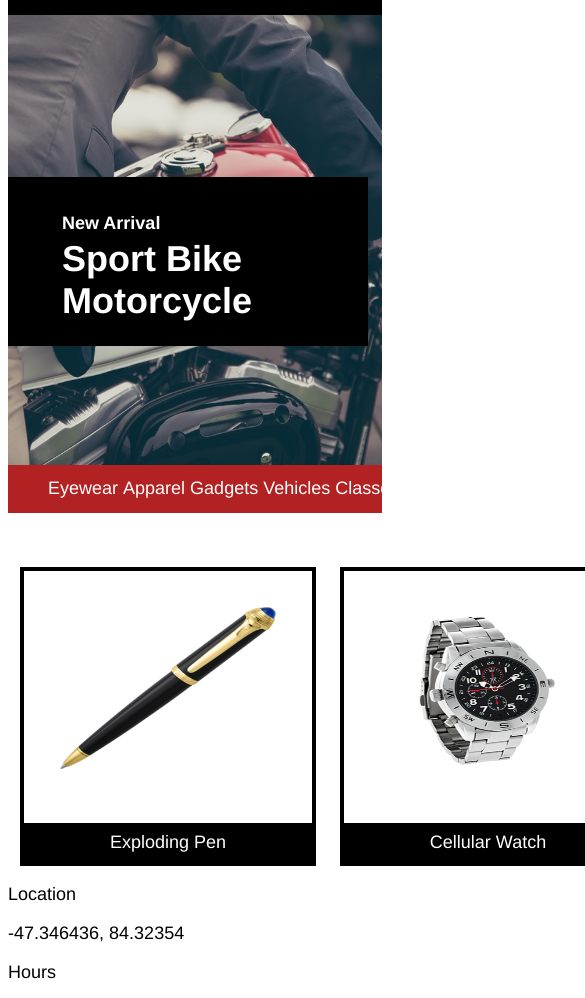
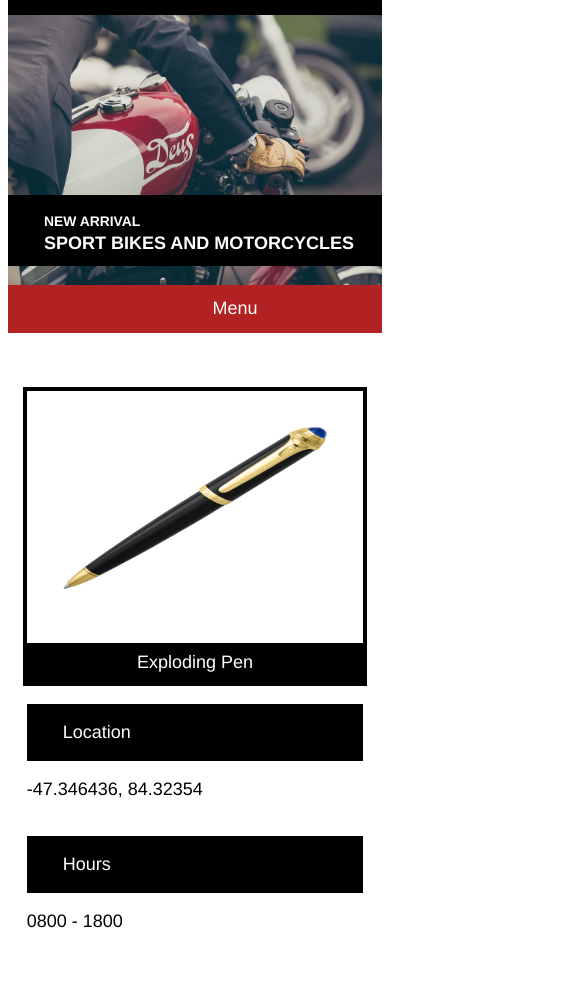
Before and after one commit to freckledlady/Secret-Agent-Supply, a plain HTML site: page index.html in a window 390 px wide. Shown: the part 74-1072 px from the top of the page, 585 px wide, since content can reach past the window. Drawn offline with Linux system fonts and the light colour scheme.

Commit message:
basically finished

```diff
--- a/index.html
+++ b/index.html
@@ -17,18 +17,19 @@
       <div class = "container">
         <div class = "text-box">
           <h3>New Arrival</h3>
-          <h1>Sport Bike Motorcycle</h1>
+          <h1>Sport Bikes and Motorcycles</h1>
         </div>
       </div>
     </div>
       <nav>
-        <ul class = "container">
+        <ul class = "boop">
           <li><a href = "">Eyewear</a></li>
           <li><a href = "">Apparel</a></li>
           <li><a href = "">Gadgets</a></li>
           <li><a href = "">Vehicles</a></li>
           <li><a href = "">Classes</a></li>
           <li><a href = "">Contact</a></li>
+          <li id = "menu"><a href = "">Menu</a></li>
         </ul>
       </nav>
 
@@ -37,23 +38,31 @@
         <img src = "./resources/images/pen.png" />
         <p>Exploding Pen</p>
       </div>
-      <div class = "product">
+      <div id = "watch" class = "product">
         <img src = "./resources/images/watch.png" />
         <p>Cellular Watch</p>
       </div>
-      <div class = "product">
+      <div id = "glasses" class = "product">
         <img src = "./resources/images/glasses.png" />
         <p>Thermal Glasses</p>
       </div>
     </div>
-    <div class = container>
-      <p>Location</p>
-      <p>-47.346436, 84.32354</p>
-      <p>Hours</p>
-      <p>0800 - 1800</p>
+    <div class = "container area">
+      <div class = "section">
+        <div class = "button">
+          <p>Location</p>
+        </div>
+        <p>-47.346436, 84.32354</p>
+      </div>
+      <div class = "section">
+        <div class = "button">
+          <p>Hours</p>
+        </div>
+        <p>0800 - 1800</p>
+      </div>
     </div>
     <footer>
-      <div class = container>
+      <div class = "container">
         <p>Copyright Secret Agent Supply Inc.</p>
       </div>
     </footer>
--- a/resources/css/style.css
+++ b/resources/css/style.css
@@ -1,8 +1,6 @@
 html {
   font-size: 18px;
   font-family: Helvetica;
-  overflow-x: hidden;
-
 }
 
 .container {
@@ -39,10 +37,7 @@ html {
 
 }
 
-.text-box-container {
-  width: 960px;
-  margin: 0 auto;
-}
+
 
 .text-box {
   display: inline-block;
@@ -50,6 +45,7 @@ html {
   color: white;
   width: 20rem;
   margin-top: 9rem;
+  text-transform: uppercase;
 
 }
 
@@ -59,6 +55,7 @@ html {
   margin-top: 2rem;
   margin-bottom: 0.25rem;
   margin-left: 3rem;
+
 }
 
 .text-box h1 {
@@ -80,14 +77,26 @@ nav li a {
 
 }
 
+#menu {
+  display: none;
+}
+
 nav {
   background-color: firebrick;
   margin-bottom: 3rem;
 }
 
+.boop {
+  display: flex;
+  justify-content: space-between;
+  width: 960px;
+  margin: 0 auto;
+}
+
 .product-grid {
   display: flex;
-  justify-content: space-around;
+  justify-content: space-between;
+  margin-bottom: 3rem;
 }
 
 .product {
@@ -110,3 +119,119 @@ nav {
   height: 9rem;
   margin: 2rem;
 }
+
+.area {
+  display: flex;
+  justify-content: space-between;
+  flex-wrap: wrap;
+}
+
+.button {
+  background-color: black;
+  color: white;
+  padding-left: 2rem;
+}
+
+.button p {
+  padding-top: 1rem;
+  padding-bottom: 1rem;
+}
+
+.section {
+  display: inline-block;
+  width: 35%;
+}
+
+footer {
+  background-color: black;
+  color: white;
+  height: 5rem;
+  display: flex;
+  align-items: center;
+  margin-top: 4rem;
+}
+
+@media only screen and (max-width: 1024px) {
+  nav li {
+    display: none;
+  }
+  #menu {
+    display: inline-block;
+  }
+  .boop {
+    justify-content: center;
+  }
+
+  #glasses {
+    display: none;
+  }
+
+  .product-grid div {
+    width: 47%;
+  }
+
+}
+
+@media only screen and (max-width: 470px) {
+  html {
+    overflow-x: hidden;
+  }
+
+  #watch {
+    display: none;
+  }
+
+  .product-grid div {
+    width: 90%;
+  }
+
+
+
+  .banner {
+    height: 15rem;
+  }
+
+  .text-box {
+    width: 100%;
+    margin-bottom: 0;
+    margin-top: 10rem;
+  }
+
+
+  .text-box h1 {
+    font-size: 1rem;
+    margin-left: 2rem;
+  }
+  .text-box h3 {
+    font-size: 0.77rem;
+    margin-top: 1rem;
+    margin-left: 2rem;
+  }
+
+  .section {
+    width: 90%;
+  }
+
+  .container {
+    width: 100%;
+    margin: 0 auto;
+  }
+
+  footer {
+    text-align: center;
+  }
+
+  .product-grid {
+    justify-content: center;
+  }
+
+  .area {
+    justify-content: center;
+  }
+
+  .boop {
+    width: 100%;
+    justify-content: center;
+  }
+
+}
```
